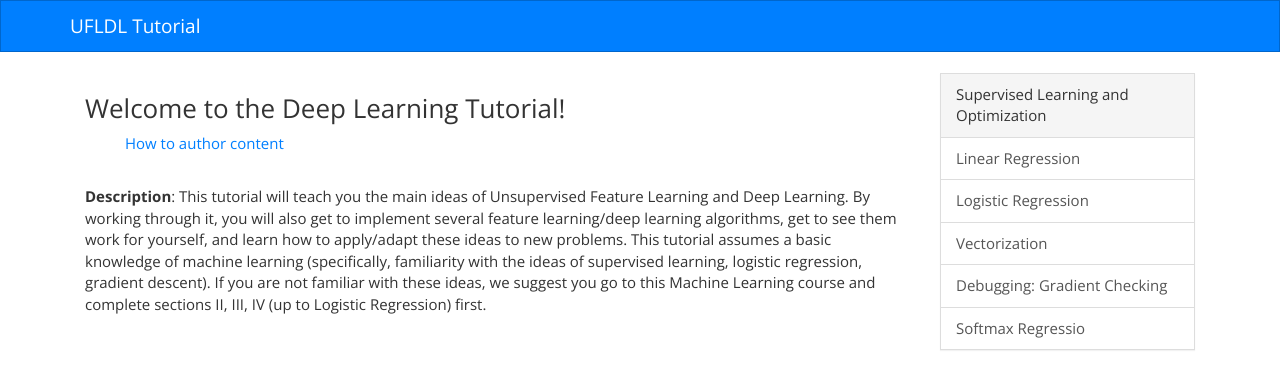
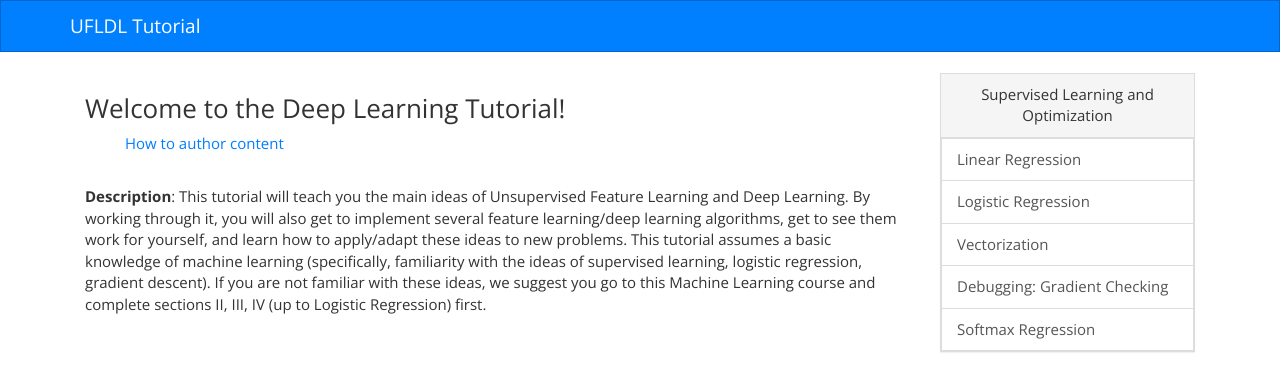
Before and after one commit to sameeptandon/ufldl_tutorial, a Jekyll site: the page built from index.html, in a window 1280 px wide. Shown: the top 392 px of the page. Built offline with Jekyll 4.4.1, drawn with Linux system fonts in a browser that asks for light colours; some of the changed lines change nothing that is shown.

Commit message:
updating sidebar

```diff
--- a/_includes/sidebar.html
+++ /dev/null
@@ -1,12 +0,0 @@
-<div class = "panel panel-default">
-  <div class = "panel-heading">
-    Supervised Learning and Optimization
-  </div>
-  <ul class = "list-group nav">
-    <a href="{{site.url}}/" class="list-group-item">Linear Regression</a>
-    <a href="#" data-target="#" data-toggle="pill" class="list-group-item">Logistic Regression</a></li>
-    <a href="#" class="list-group-item">Vectorization</a>
-    <a href="#" class="list-group-item">Debugging: Gradient Checking</a>
-    <a href="{{site.url}}/author" class="list-group-item">Softmax Regressio</a>
-  </ul>
-</div>
--- a/_layouts/default.html
+++ b/_layouts/default.html
@@ -46,11 +46,34 @@
           {{ content }}
         </div>
         <div class = "col-xs-3 sidebar">
-          {% include sidebar.html %}
+          <div id="sidebar-holder">
+          </div>
         </div>
       </div>
     </div>
 
+    <!-- Generate sidebar --->
+    <script src='{{ site.baseurl }}/sidebar/sidebar.js'></script>
+    <script>
+      function renderHeading(name) {
+        return '<div class = "panel-heading">' + name + '</div>';
+      };
+      function renderItem(name, link) {
+        return '<a href="{{site.baseurl}}/' + link + '" class="list-group-item nav">' + name +
+          '</a>';
+      };
+      renderedHtml = '<div class = "panel panel-default">';
+        for (var i = 0; i < pages.length; i++) {
+          if (pages[i].type == 'Heading') {
+            renderedHtml += renderHeading(pages[i].name);
+          }
+          if (pages[i].type == 'Page') {
+            renderedHtml += renderItem(pages[i].name, pages[i].link);
+          }
+        };
+        renderedHtml += '</div>';
+      document.getElementById('sidebar-holder').innerHTML = renderedHtml;
+    </script>
     <!-- jQuery (necessary for Bootstrap's JavaScript plugins) -->
     <script src="//code.jquery.com/jquery.js"></script>
     <!-- Include all compiled plugins (below), or include individual files as needed -->
@@ -58,14 +81,11 @@
     <script>
       var inputs = document.getElementsByTagName("m");
       for (var i = 0; i < inputs.length; i++) {
-        //console.log(inputs[i].textContent);
-        //console.log(inputs[i].parentNode.nodeName);
         wrap = '$$';
         if (inputs[i].parentNode.nodeName.toLowerCase() == 'p')  {
           wrap = '$'
         }
         inputs[i].textContent = wrap + inputs[i].textContent + wrap;
-        //console.log(inputs[i].textContent);
       }
     </script>
     <script>
@@ -94,12 +114,9 @@
       var url = window.location.href;
       var activePage = stripTrailingSlash(url);
 
-      $('.nav a').each(function(){
+      $('.nav').each(function(){
         currentPage = stripTrailingSlash(this.href)
-        console.log('currentPage = ' + currentPage)
-        console.log('activePage = ' + activePage)
         if (activePage == currentPage) {
-          console.log('match')
           $(this).addClass('active');
         }
       });
--- a/css/custom.css
+++ b/css/custom.css
@@ -1,5 +1,9 @@
 .sidebar {
   max-width: 45%;
+}
+
+.panel-heading {
+  text-align: center;
 }
 
 .has-jax {
--- /dev/null
+++ b/sidebar/sidebar.js
@@ -0,0 +1,10 @@
+
+// this structure specifies the ordering of pages on the sidebar and the pages they link to.
+var pages = [
+{ name: 'Supervised Learning and Optimization', link: '#', type: 'Heading' },
+{ name: 'Linear Regression', link: '#', type: 'Page' },
+{ name: 'Logistic Regression', link: '#', type: 'Page' },
+{ name: 'Vectorization', link: '#', type: 'Page' },
+{ name: 'Debugging: Gradient Checking', link: '#', type: 'Page' },
+{ name: 'Softmax Regression', link: '#', type: 'Page' }
+];
```
